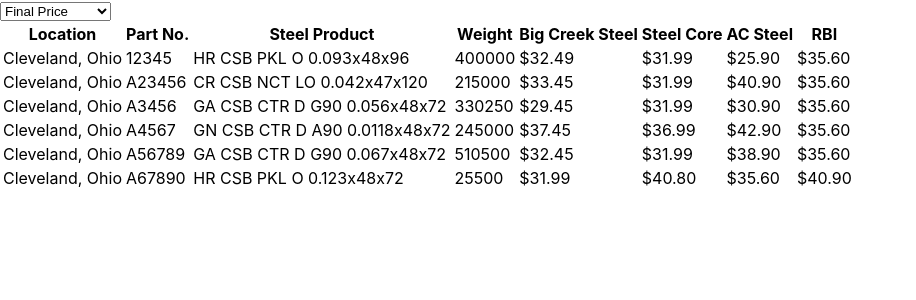
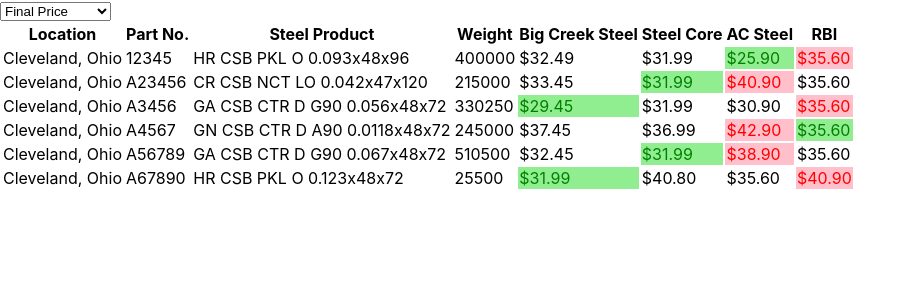
Before and after one commit to jpnance/felux-project, a React (Create React App) app: page / in a window 1280 px wide. Shown: the top 300 px of the page, without its empty margins (0-916 px from the left). Built offline with nearby package versions, Linux system fonts and the light colour scheme.

Commit message:
Calculating and styling the best/worst quotes.

```diff
--- /dev/null
+++ b/src/QuoteTable.module.css
@@ -0,0 +1,9 @@
+.best {
+	background-color: lightGreen;
+	color: green;
+}
+
+.worst {
+	background-color: pink;
+	color: red;
+}
--- a/src/QuoteTable.tsx
+++ b/src/QuoteTable.tsx
@@ -1,6 +1,8 @@
 import { FC } from 'react';
 import { PartQuoteItem, QuoteItem } from './QuoteAnalyzer';
 import { PricingFieldSelectorValue } from './PricingFieldSelector';
+
+import styles from './QuoteTable.module.css';
 
 export interface QuoteTableProps {
 	partQuotes: PartQuoteItem[];
@@ -8,7 +10,35 @@ export interface QuoteTableProps {
 	pricingFieldSelection: PricingFieldSelectorValue;
 };
 
+type BestWorstQuote = {
+	company: string | undefined;
+	price: number | undefined;
+};
+
 const QuoteTable: FC<QuoteTableProps> = ({ partQuotes, companyColumns, pricingFieldSelection }) => {
+	let bestPartQuotes = new Map<string, BestWorstQuote>();
+	let worstPartQuotes = new Map<string, BestWorstQuote>();
+
+	partQuotes.forEach((partQuote) => {
+		let bestPartQuote: BestWorstQuote = { company: undefined, price: undefined };
+		let worstPartQuote: BestWorstQuote = { company: undefined, price: undefined };
+
+		partQuote.Quotes.forEach((partQuoteQuote) => {
+			if (!bestPartQuote.price || partQuoteQuote[pricingFieldSelection] < bestPartQuote.price) {
+				bestPartQuote.company = partQuoteQuote.Company;
+				bestPartQuote.price = partQuoteQuote[pricingFieldSelection];
+			}
+
+			if (!worstPartQuote.price || partQuoteQuote[pricingFieldSelection] > worstPartQuote.price) {
+				worstPartQuote.company = partQuoteQuote.Company;
+				worstPartQuote.price = partQuoteQuote[pricingFieldSelection];
+			}
+		});
+
+		bestPartQuotes.set(partQuote.PartNo, bestPartQuote);
+		worstPartQuotes.set(partQuote.PartNo, worstPartQuote);
+	});
+
 	return (
 		<table>
 			<thead>
@@ -30,13 +60,27 @@ const QuoteTable: FC<QuoteTableProps> = ({ partQuotes, companyColumns, pricingFi
 						{companyColumns.map((companyColumn, i) => {
 							let quote = partQuote.Quotes.find((partQuoteQuote) => partQuoteQuote.Company === companyColumn);
 
+							let isBestQuote = false;
+							let isWorstQuote = false;
+
 							let quoteText = '';
 
 							if (quote) {
 								quoteText = `$${quote[pricingFieldSelection].toFixed(2)}`;
+
+								let bestPartQuote = bestPartQuotes.get(partQuote.PartNo);
+								let worstPartQuote = worstPartQuotes.get(partQuote.PartNo);
+
+								if (bestPartQuote?.company === companyColumn) {
+									isBestQuote = true;
+								}
+
+								if (worstPartQuote?.company === companyColumn) {
+									isWorstQuote = true;
+								}
 							}
 
-							return <td key={`quote-table-company-column-${i}`}>{quoteText}</td>
+							return <td key={`quote-table-company-column-${i}`} className={`${isBestQuote ? styles.best : null} ${isWorstQuote ? styles.worst : null}`}>{quoteText}</td>
 						})}
 					</tr>
 				))}
```
